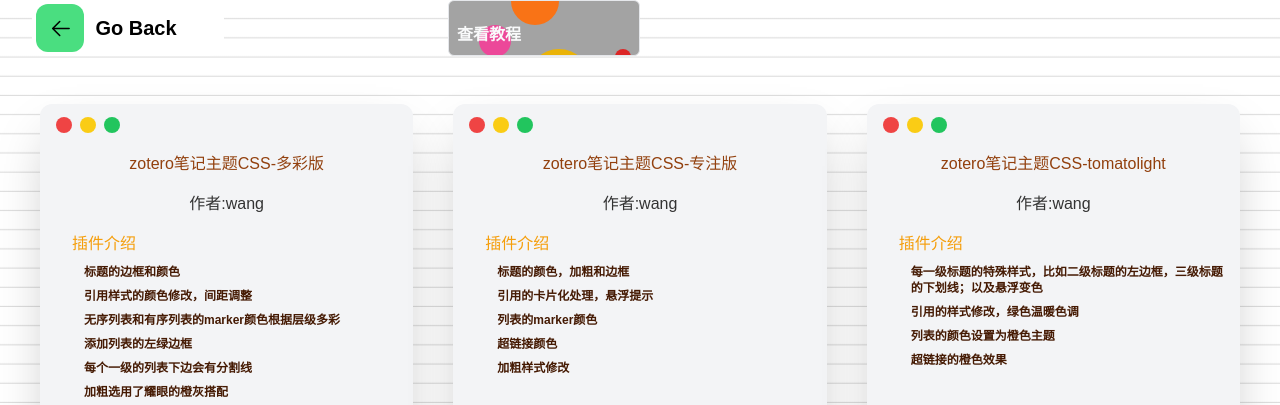
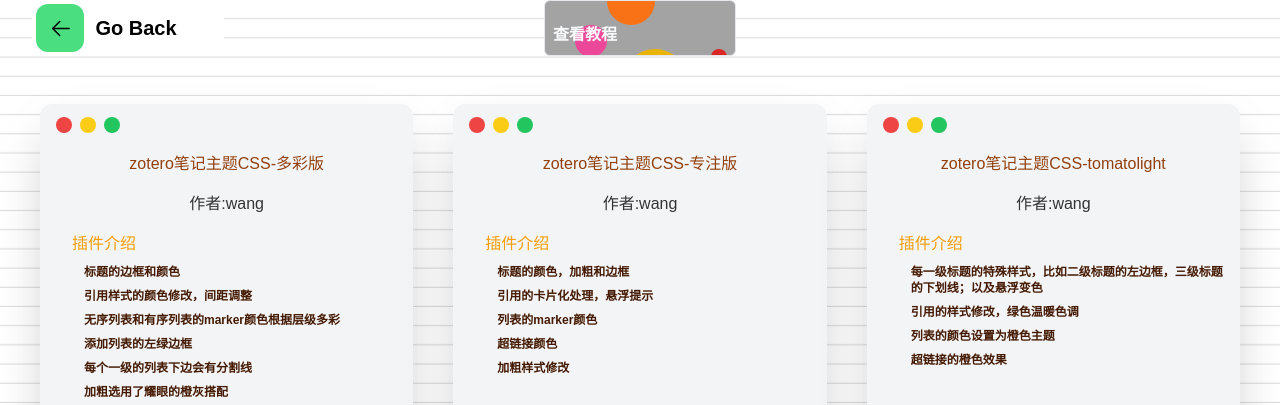
Before and after one commit to KangWang42/zotero_notecss, a website: page index.html in a window 1280 px wide. Shown: the top 405 px of the page. Drawn offline with Linux system fonts and the light colour scheme.

Commit message:
修改按钮

```diff
--- a/index.html
+++ b/index.html
@@ -29,7 +29,7 @@
         </button>
 
         <button onclick="window.location.href='https://wk8686.top/archives/zoteroepi93'"
-            class="mb-12 border text-gray-50  duration-300 absolute group cursor-pointer   overflow-hidden h-14 right-1/2 w-48 rounded-md bg-neutral-400 p-2  font-extrabold hover:bg-sky-700">
+            class="left-1/2  transform -translate-x-1/2 inline-block mb-12 border text-gray-50  duration-300 absolute group cursor-pointer   overflow-hidden h-14  w-48 rounded-md bg-neutral-400 p-2  font-extrabold hover:bg-sky-700">
             <div
                 class="absolute group-hover:-top-1 group-hover:-right-2 z-10 w-16 h-16 rounded-full group-hover:scale-150  duration-700 right-12 top-12 bg-yellow-500">
             </div>
```
Also changed, not shown: src/output.css.
